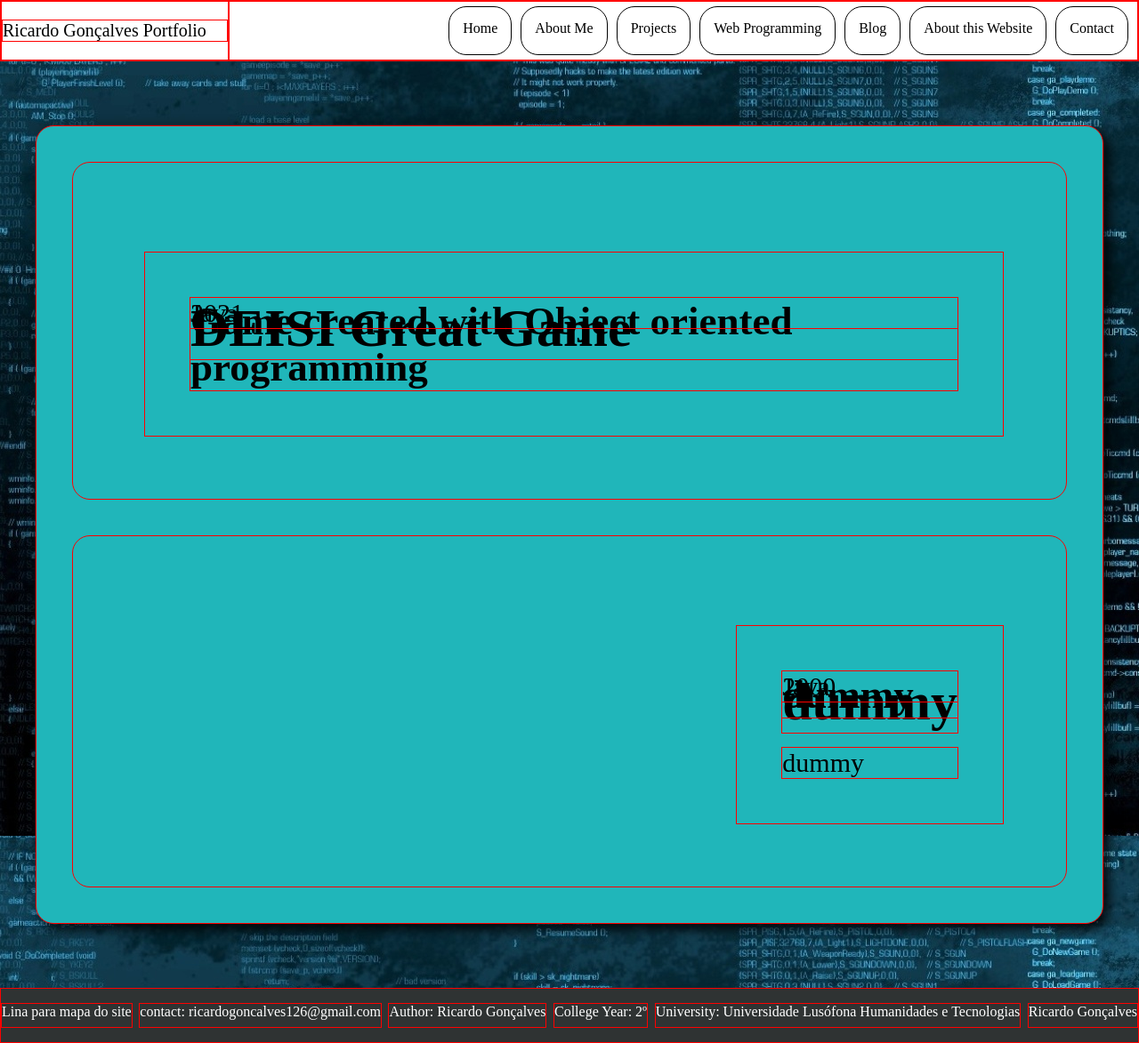
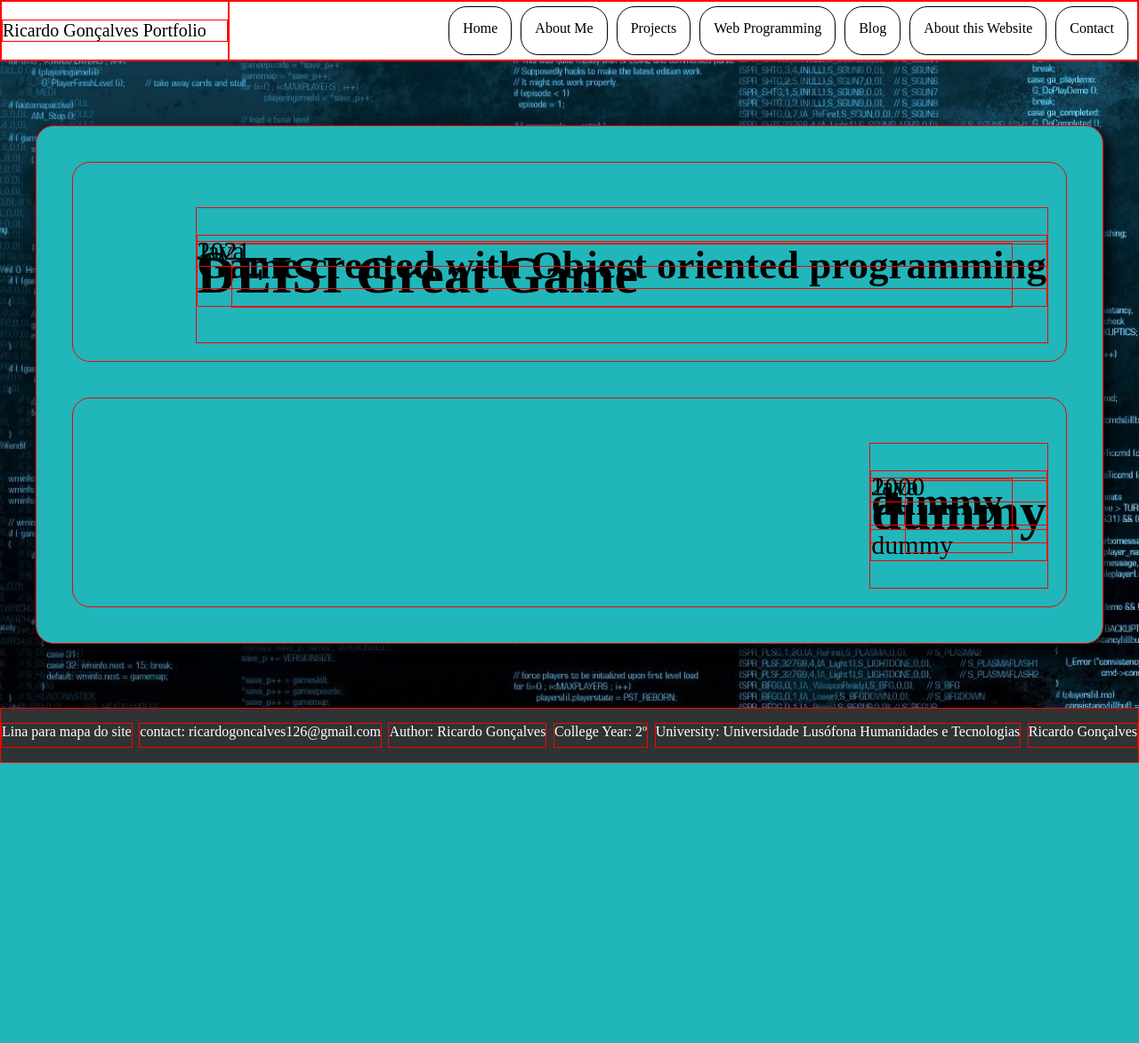
Before and after one commit to DrAlexWild/heroku_portfolio, a Django app: page /projects in a window 1280 px wide. Shown: the whole page at 89% size. After the commit the page ends 858 px from the top, so only its background shows below. Run offline with Django 4.2, Linux system fonts and the light colour scheme; data comes from the database, SQL or seed files in the repository; data that the repository does not hold is empty; parts of the project's set-up code (start-up, migrations or seed data) failed here and were passed over.

Commit message:
heroku new page projects

```diff
--- a/portfolio/static/portfolio/css/projects.css
+++ b/portfolio/static/portfolio/css/projects.css
@@ -111,9 +111,6 @@ box-shadow: 5px 5px 15px black;
 
 }
 
-.project *{
-  margin:50px;
-}
 
 .project_title{
     grid-area: title;
@@ -131,6 +128,7 @@ box-shadow: 5px 5px 15px black;
     grid-area:project_topics;
     display: flex;
     flex-flow: row wrap;
+    margin:40px;
 }
 
 .project_topic img{
```
